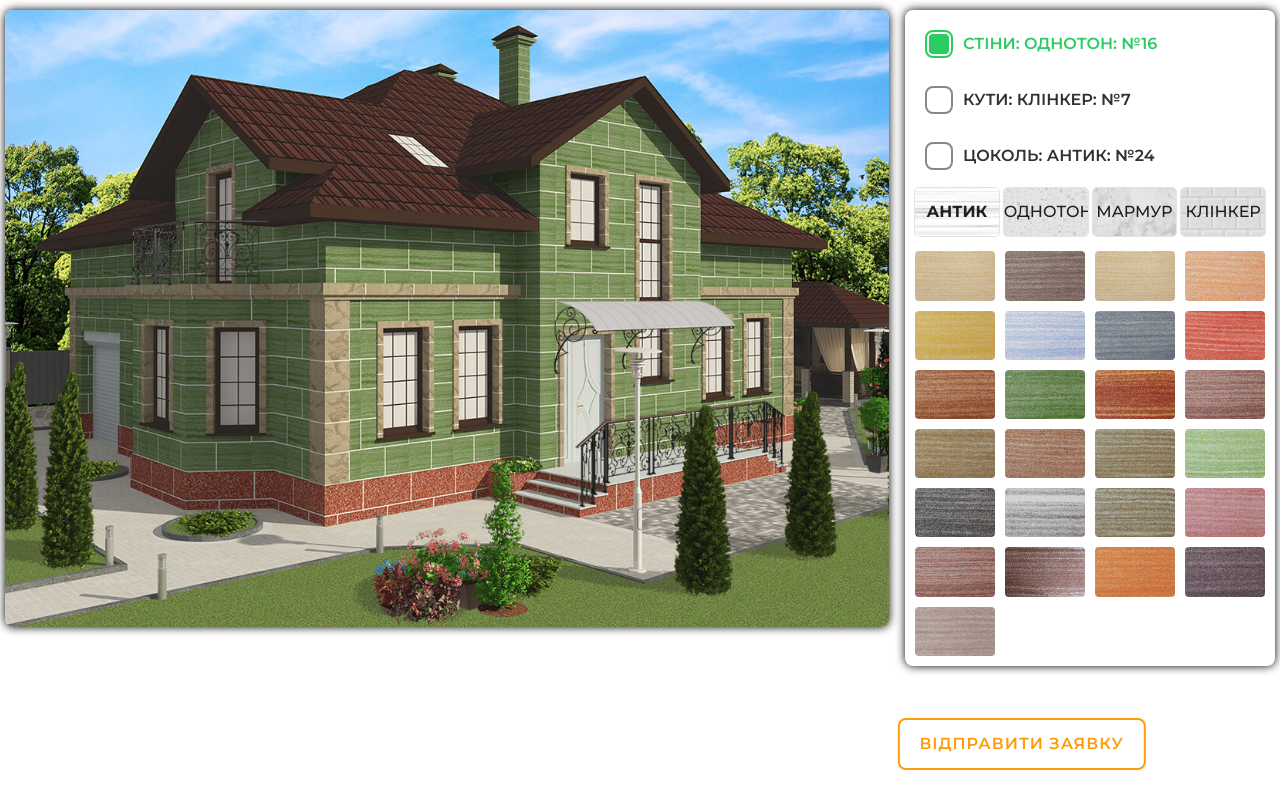
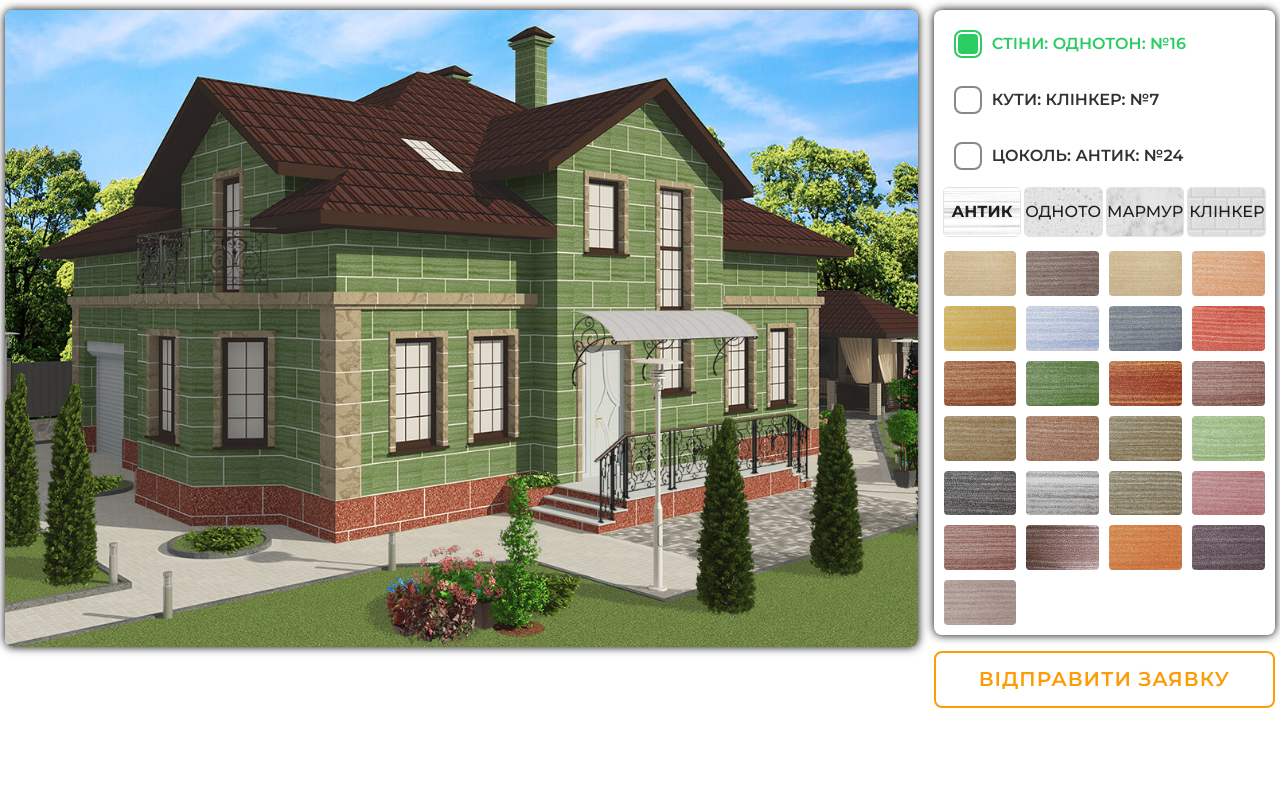
Before and after one commit to Andry-sheer/House_constructor, a React (Vite) app: page / in a window 1280 px wide. Built offline with nearby package versions, Linux system fonts and the light colour scheme.

Commit message:
adaptation done

```diff
--- a/src/App.tsx
+++ b/src/App.tsx
@@ -33,9 +33,19 @@ export const App =()=> {
         <div className={styles.containerInner}>
           <House layers={layers} />
 
+        <div className={styles.subContainer}>
           <Control activeLayer={activeLayer} setActiveLayer={setActiveLayer} />
+            <Button
+              className={styles.btnOpenForm}
+              text='відправити заявку'
+              onClick={()=> console.log("click submit")}
+            />
+        </div>
+
+
+
           <Button
-            className={styles.btnOpenForm}
+            className={styles.btnOpenFormMobile}
             text='відправити заявку'
             onClick={()=> console.log("click submit")}
           />
--- a/src/styles/App.module.scss
+++ b/src/styles/App.module.scss
@@ -1,19 +1,18 @@
-@use './fonts';
+@use "./fonts";
 
-/* Mobile */
+/* Mobile ==========================================================================  */
 
 .HouseConstructor {
-  background: white;
+  background: #ffffff;
   font-weight: 400;
   font-size: 16px;
-  font-family: 'Montserrat';
+  font-family: "Montserrat";
 }
 
 .container {
   max-width: 1920px;
   margin: 0 auto;
   padding: 0 5px;
-
 }
 
 .containerInner {
@@ -24,7 +23,7 @@
   padding: 10px 0 20px;
 }
 
-.btnOpenForm {
+.btnOpenFormMobile {
   margin: 20px 0;
   padding: 15px 20px;
   font-size: 20px;
@@ -34,7 +33,7 @@
   font-weight: 600;
   background: transparent;
   border-radius: 8px;
-  transition: linear .5s;
+  transition: linear 0.5s;
   letter-spacing: 1px;
 
   &:active {
@@ -43,12 +42,14 @@
   }
 }
 
+.btnOpenForm {
+  display: none;
+}
 
-
-/* TABLET */
+/* TABLET ==========================================================================  */
 
 @media (min-width: 768px) {
-  .btnOpenForm {
+  .btnOpenFormMobile {
     cursor: pointer;
     &:hover {
       background: #fe9c07;
@@ -57,19 +58,16 @@
   }
 }
 
-
-
-/* TABLET HD */
+/* TABLET HD ========================================================================== */
 
 @media (min-width: 1024px) {
   .containerInner {
     display: flex;
     flex-flow: row;
-    align-items:flex-start;
+    align-items: flex-start;
   }
 
-  .btnOpenForm {
-    margin: 20px 0;
+  .btnOpenFormMobile {
     padding: 15px 20px;
     font-size: 16px;
     position: absolute;
@@ -79,61 +77,45 @@
   }
 }
 
-
-
-/* PC 1280+ */
+/* PC 1280+ ==================================================================== */
 
 @media (min-width: 1280px) {
   .containerInner {
     display: flex;
     flex-flow: row;
-    align-items:flex-start;
+    align-items: flex-start;
     justify-content: center;
     gap: 16px;
   }
 
-    .btnOpenForm {
-    margin: 10px 0;
+  .btnOpenFormMobile {
+    display: none;
+  }
+
+  .subContainer {
+    height: 100%;
+    display: flex;
+    flex-flow: column;
+    gap: 16px;
+    justify-content: space-between;
+  }
+
+  .btnOpenForm {
+    display: block;
     padding: 15px 20px;
-    font-size: 16px;
-    right: 10px;
-    left: auto;
-    bottom: 20px;
+    font-size: 20px;
+    text-transform: uppercase;
+    border: solid 2px #fe9c07;
+    color: #fe9c07;
+    font-weight: 600;
+    background: transparent;
+    border-radius: 8px;
+    transition: linear 0.5s;
+    letter-spacing: 1px;
+
+    &:active {
+      background: #fe9c07;
+      color: white;
+    }
   }
 }
-
-
-
-// .HouseConstructor {
-//   background: white;
-//   font-weight: 400;
-//   font-size: 16px;
-//   font-family: 'Montserrat';
-// }
-
-// .container {
-//   max-width: 1920px;
-//   margin: 0 auto;
-//   padding: 0 30px;
-//   min-height: 100vh;
-// }
-
-// .containerInner {
-//   display: flex;
-//   gap: 16px;
-//   justify-content: center;
-//   align-items: flex-start;
-//   padding: 30px 0;
-// }
-
-// @media (min-width: 375px) {
-//   .container {
-//     padding: 0 5px;
-//   }
-
-//   .containerInner {
-//     flex-flow: column;
-//     align-items: center;
-//     padding: 5px 0;
-//   }
-// }
--- a/src/styles/Control.module.scss
+++ b/src/styles/Control.module.scss
@@ -1,4 +1,4 @@
-/* Mobile */
+/* Mobile =============================================================================== */
 
 .controlPanel {
   display: flex;
@@ -26,11 +26,6 @@
   cursor: pointer;
   overflow: hidden;
   border-radius: 4px;
-
-  &:hover {
-    transform: scale(1.1);
-    box-shadow: 0 0 10px #000;
-  }
 }
 
 .materialBg {
@@ -72,7 +67,7 @@
   height: 20px;
   border-radius: 8px;
   padding: 2px;
-  transition: linear .3s;
+  transition: linear 0.3s;
 }
 
 .checkBoxChecked {
@@ -83,10 +78,7 @@
   display: block;
 }
 
-
-
-
-/* TABLET */
+/* TABLET ========================================================================= */
 
 @media (min-width: 768px) {
   .controlPanel {
@@ -105,7 +97,7 @@
 
   .selectLayer {
     cursor: pointer;
-    transition: linear .3s;
+    transition: linear 0.3s;
     &:hover {
       color: #2bcc62;
 
@@ -116,10 +108,7 @@
   }
 }
 
-
-
-
-/* TABLET HD */
+/* TABLET HD ============================================================================= */
 
 @media (min-width: 1024px) {
   .controlPanel {
@@ -144,12 +133,13 @@
   }
 }
 
-/* PC 1280+ */
+/* PC 1280+ =============================================================================== */
 
 @media (min-width: 1280px) {
   .controlPanel {
     padding: 10px;
-    width: 100%;
+    max-width: 455px;
+    // height: 816px;
   }
 
   .colors {
@@ -158,67 +148,14 @@
   }
 
   .selectLayer {
-  display: flex;
-  align-items: center;
-  gap: 10px;
-  padding: 10px;
-  background: transparent;
-  border-radius: 8px;
-  border: none;
-  color: #313131;
-  font-weight: 600;
+    gap: 10px;
+    padding: 10px;
+  }
+
+  .blockMaterial {
+    &:hover {
+      transform: scale(1.1);
+      box-shadow: 0 0 10px #000;
+    }
+  }
 }
-}
-
-
-
-
-
-
-
-
-
-
-
-
-
-
-
-// .controlPanel {
-//   display: flex;
-//   flex-flow: column;
-//   padding: 10px;
-//   max-width: 550px;
-//   border-radius: 8px;
-//   box-shadow: 0 0 10px black;
-//   overflow: hidden;
-// }
-
-// .colors {
-//   display: grid;
-//   grid-template-columns: repeat(4, 1fr);
-//   padding: 10px;
-//   gap: 10px;
-//   background: white;
-//   border-bottom-left-radius: 6px;
-//   border-bottom-right-radius: 6px;
-// }
-
-// .blockMaterial {
-//   line-height: 10px;
-//   transition: all .3s ease;
-//   cursor: pointer;
-//   overflow: hidden;
-//   border-radius: 4px;
-
-//   &:hover {
-//     transform: scale(1.1);
-//     box-shadow: 0 0 10px #000;
-//   }
-// }
-
-// .materialBg {
-//   width: 100%;
-//   height: 100%;
-//   object-fit: cover;
-// }
--- a/src/styles/House.module.scss
+++ b/src/styles/House.module.scss
@@ -1,5 +1,4 @@
-
-/* Mobile */
+/* Mobile ============================================================================ */
 
 .house {
   position: relative;
@@ -12,7 +11,11 @@
   overflow: hidden;
 }
 
-.base, .wall, .angles, .corner, .front {
+.base,
+.wall,
+.angles,
+.corner,
+.front {
   z-index: 10;
   position: absolute;
   inset: 0;
@@ -37,69 +40,12 @@
   z-index: 50;
 }
 
-
-
-/* TABLET */
+/* TABLET =================================================================== */
 
 @media (min-width: 768px) {
   .house {
     max-width: 1200px;
-    flex: 1 1 70%;
   }
 }
 
-
-// .house {
-//   position: relative;
-//   height: 800px;
-//   flex: 1 1 50%;
-//   box-shadow: 0 0 10px black;
-//   line-height: 10px;
-//   border-radius: 8px;
-//   overflow: hidden;
-// }
-
-// .base {
-//   z-index: 10;
-//   position: absolute;
-//   inset: 0;
-//   width: 100%;
-//   height: 100%;
-//   object-fit: cover;
-// }
-
-// .wall {
-//   z-index: 20;
-//   position: absolute;
-//   inset: 0;
-//   width: 100%;
-//   height: 100%;
-//   object-fit: cover;
-// }
-
-// .angles {
-//   z-index: 30;
-//   position: absolute;
-//   inset: 0;
-//   width: 100%;
-//   height: 100%;
-//   object-fit: cover;
-// }
-
-// .corner {
-//   z-index: 40;
-//   position: absolute;
-//   inset: 0;
-//   width: 100%;
-//   height: 100%;
-//   object-fit: cover;
-// }
-
-// .front {
-//   z-index: 100;
-//   position: absolute;
-//   inset: 0;
-//   width: 100%;
-//   height: 100%;
-//   object-fit: cover;
-// }
+/* PC 1280+ =================================================================== */
--- a/src/styles/Tabs.module.scss
+++ b/src/styles/Tabs.module.scss
@@ -1,5 +1,4 @@
-
-/* Mobile */
+/* Mobile ==========================================================================  */
 
 .tabs {
   display: flex;
@@ -16,10 +15,10 @@
   padding: 15px 0;
   color: #212121;
   font-weight: 500;
-  transition: all .6s ease;
+  transition: all 0.6s ease;
   cursor: pointer;
-  filter: brightness(.90);
-  box-shadow: 0 0 0 1px rgba(0, 0, 0, .11);
+  filter: brightness(0.9);
+  box-shadow: 0 0 0 1px rgba(0, 0, 0, 0.11);
   overflow: hidden;
 
   &:hover {
@@ -50,10 +49,7 @@
   filter: brightness(1.03) contrast(1.03);
 }
 
-
-
-
-/* TABLET */
+/* TABLET ==========================================================================  */
 
 @media (min-width: 768px) {
   .tabs {
@@ -66,10 +62,7 @@
   }
 }
 
-
-
-
-/* TABLET HD */
+/* TABLET HD ==========================================================================  */
 
 @media (min-width: 1024px) {
   .tabs {
@@ -78,61 +71,21 @@
     justify-content: space-between;
     gap: 5px;
   }
+
+  .tab {
+    font-size: 14px;
+  }
 }
 
-
-
-/* PC 1280+ */
+/* PC 1280+ ==========================================================================  */
 
 @media (min-width: 1280px) {
   .tabs {
     flex-flow: row;
     align-items: center;
   }
+
+  .tab {
+    font-size: 16px;
+  }
 }
-
-
-// .tabs {
-//   display: flex;
-//   align-items: center;
-//   justify-content: space-between;
-//   gap: 2px;
-// }
-
-// .tab {
-//   background: transparent;
-//   border: none;
-//   padding: 20px 30px;
-//   color: #212121;
-//   font-weight: 500;
-//   transition: all .6s ease;
-//   cursor: pointer;
-//   filter: brightness(.90);
-//   box-shadow: 0 0 0 1px rgba(0, 0, 0, .11);
-//   overflow: hidden;
-
-//   &:hover {
-//     filter: brightness(1.03) contrast(1.03);
-//   }
-
-//   &:nth-child(1) {
-//     background: url("/buttonsBg/antick.jpg") center/cover;
-//   }
-
-//   &:nth-child(2) {
-//     background: url("/buttonsBg/singletone.jpg") center/cover;
-//   }
-
-//   &:nth-child(3) {
-//     background: url("/buttonsBg/marble.jpg") center/cover;
-//   }
-
-//   &:nth-child(4) {
-//     background: url("/buttonsBg/brick.png") center/cover;
-//   }
-// }
-
-// .activeTab {
-
-//   filter: brightness(1.03) contrast(1.03);
-// }
```
